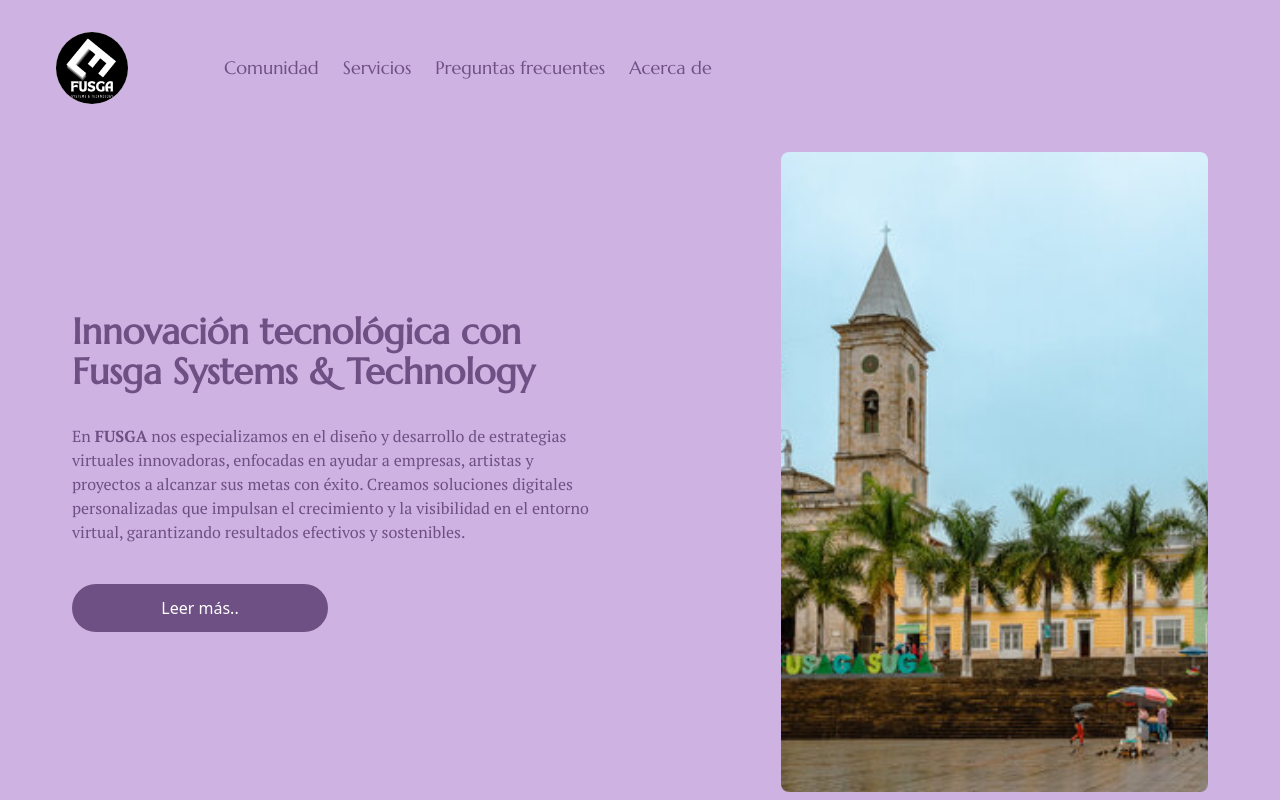
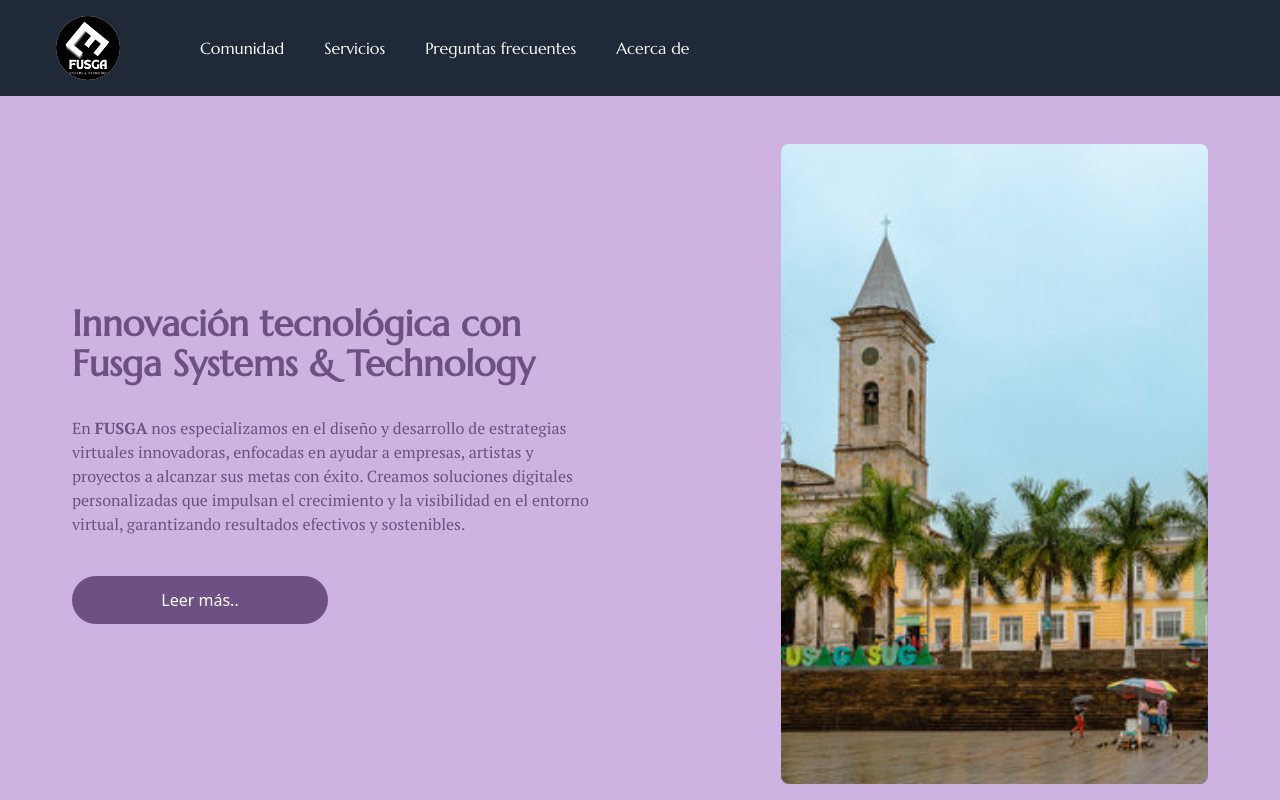
Before and after one commit to dagarciagil/Fusga, a React (Vite) app: page / in a window 1280 px wide. Shown: the top 800 px of the page. Built offline with nearby package versions, Linux system fonts and the light colour scheme.

Commit message:
cambios diego

```diff
--- a/src/components/layout/navbar.tsx
+++ b/src/components/layout/navbar.tsx
@@ -1,39 +1,85 @@
-import { Link } from "react-router-dom";
+import { useState, useEffect } from "react";
+import { Link, useLocation } from "react-router-dom";
+import { Menu, X } from "lucide-react";
 import logo_Fusga from "../../assets/img/Fusga_logo.jpg";
 
 export const Navbar = () => {
+  const [isMenuOpen, setIsMenuOpen] = useState(false);
+  const location = useLocation();
+
+  // Cierra el menú móvil al cambiar de ruta
+  useEffect(() => {
+    setIsMenuOpen(false);
+  }, [location.pathname]);
+
+  const toggleMenu = () => {
+    setIsMenuOpen(!isMenuOpen);
+  };
+
   return (
-    <nav className="flex items-center gap-24 bg-pinkC text-purpleC text-lg font-medium p-8 pb-0 ">
-      <div className="hover:text-blue-400 flex justify-center items-center rounded-full h-[4.5rem] w-[4.5rem] bg-amber-50 ml-6">
+    <nav className="bg-gray-800 text-white p-4 relative z-50">
+      <div className="flex items-center justify-start gap-20">
+        {/* Logo */}
+        <div className="hover:text-blue-400 flex justify-center items-center rounded-full h-12 w-12 sm:h-16 sm:w-16 bg-amber-50 ml-10">
           <Link to="/">
-          <img className="rounded-full" src={logo_Fusga} alt="FUSGA" />
+            <img
+              className="rounded-full w-full h-full"
+              src={logo_Fusga}
+              alt="FUSGA"
+            />
           </Link>
         </div>
-      <ul className="flex gap-6">
+
+        {/* Botón hamburguesa */}
+        <button className="md:hidden text-white ml-auto mr-4" onClick={toggleMenu} aria-label="Abrir menú">
+          {/* Si el menu esta abierto muestra la X con las rutas, sino muestra el menu hamburguesa */}
+          {isMenuOpen ? <X size={28} /> : <Menu size={28} />}
+        </button>
+
+        {/* Menú en escritorio */}
+        <ul className="hidden md:flex gap-10">
           <li>
-          <Link to="/comunity" className="hover:text-greenC">
+            <Link to="/comunity" className="hover:text-blue-400">
               Comunidad
             </Link>
           </li>
           <li>
-          <Link to="/services" className="hover:text-greenC">
+            <Link to="/services" className="hover:text-blue-400">
               Servicios
             </Link>
           </li>
-
-        {/* este link debe redirigirme a una sección de Home Preguntas frecuentes */}
           <li>
-          <Link to="/faq" className="hover:text-greenC">
+            <Link to="/faq" className="hover:text-blue-400">
               Preguntas frecuentes
             </Link>
           </li>
-
           <li>
-          <Link to="/about" className="hover:text-greenC">
+            <Link to="/about" className="hover:text-blue-400">
               Acerca de
             </Link>
           </li>
         </ul>
+      </div>
+
+      {/* Menú móvil (visible solo si está abierto) si isMenuOpen es true muestra el menú y cambia a la X */}
+      {isMenuOpen && (
+        <div className="md:hidden absolute top-full left-0 right-0 bg-gray-800 border-t border-gray-700 shadow-md z-1 overflow-y-auto">
+          <ul className="flex flex-col py-2 px-4 text-base">
+            <li>
+              <Link to="/comunity" className="block py-2 hover:text-blue-400" onClick={toggleMenu}>Comunidad</Link>
+            </li>
+            <li>
+              <Link to="/services" className="block py-2 hover:text-blue-400" onClick={toggleMenu}>Servicios</Link>
+            </li>
+            <li>
+              <Link to="/faq" className="block py-2 hover:text-blue-400" onClick={toggleMenu}>Preguntas frecuentes</Link>
+            </li>
+            <li>
+              <Link to="/about" className="block py-2 hover:text-blue-400" onClick={toggleMenu}>Acerca de</Link>
+            </li>
+          </ul>
+        </div>
+      )}
     </nav>
   );
 };
```
Lines whose indentation alone changed are shown as unchanged.
